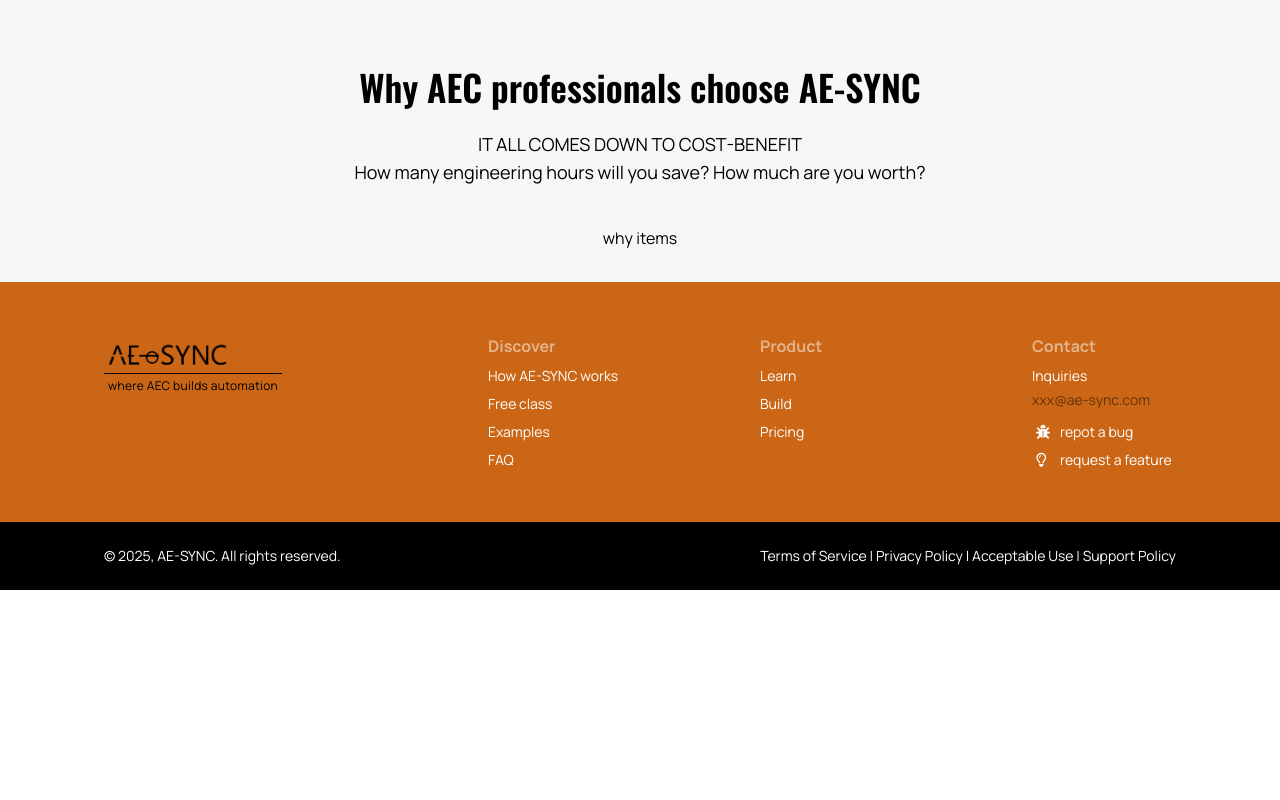
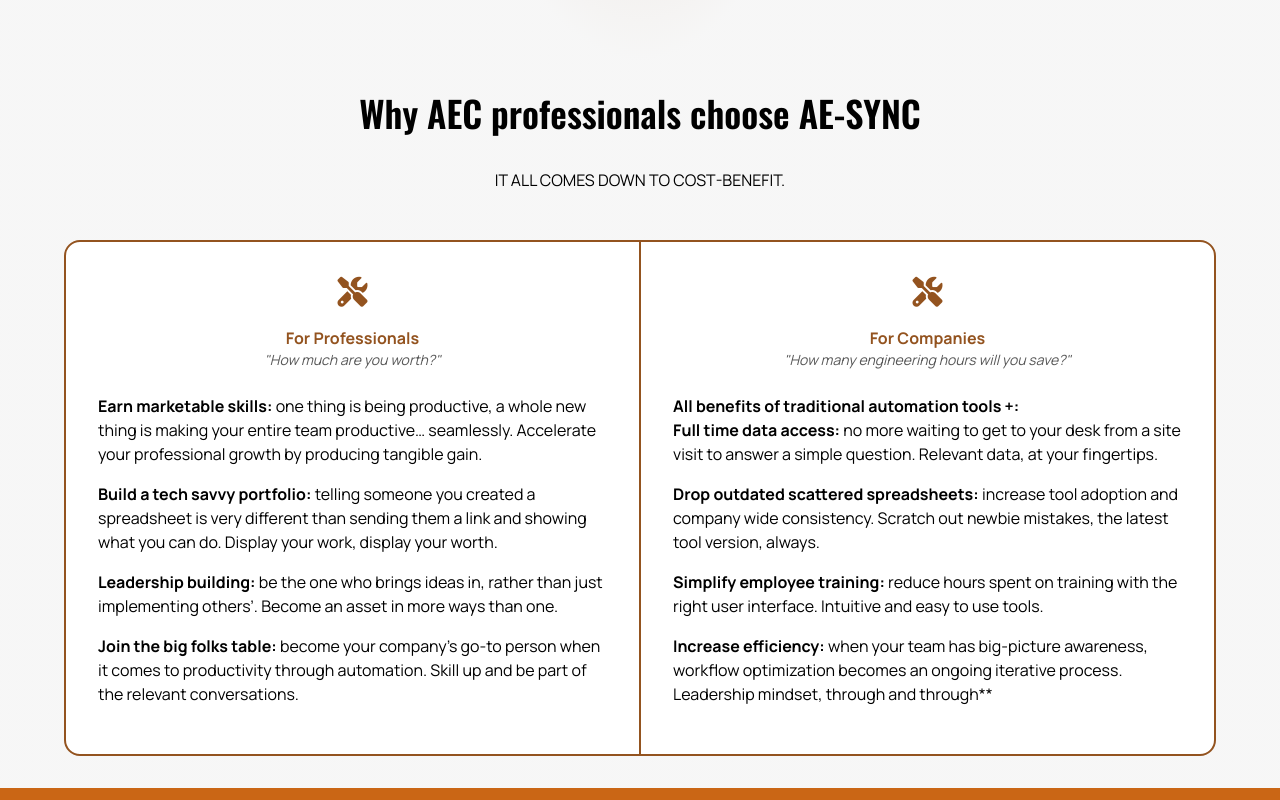
Before and after one commit to pat-aguiar/AE-SYNC, a React (Vite) app: page / in a window 1280 px wide. Shown: the part 2440-3240 px from the top of the page. Before the commit the page ends 3030 px from the top, so only its background shows below. Built offline with nearby package versions, Linux system fonts and the light colour scheme.

Commit message:
included WhySection and initial layout

```diff
--- /dev/null
+++ b/public/whyCompanies.jsx
@@ -0,0 +1,25 @@
+const whyCompanies = [
+
+  {
+    title: "Full time data access:",
+    description:
+      "no more waiting to get to your desk from a site visit to answer a simple question. Relevant data, at your fingertips.",
+  },
+  {
+    title: "Drop outdated scattered spreadsheets:",
+    description:
+      "increase tool adoption and company wide consistency. Scratch out newbie mistakes, the latest tool version, always.",
+  },
+  {
+    title: "Simplify employee training:",
+    description:
+      "reduce hours spent on training with the right user interface. Intuitive and easy to use tools.",
+  },
+  {
+    title: "Increase efficiency:",
+    description:
+      "when your team has big-picture awareness, workflow optimization becomes an ongoing iterative process. Leadership mindset, through and through**",
+  },
+];
+
+export default whyCompanies;
--- /dev/null
+++ b/public/whyProfessionals.jsx
@@ -0,0 +1,24 @@
+const whyProfessionals = [
+  {
+    title: "Earn marketable skills:",
+    description:
+      "one thing is being productive, a whole new thing is making your entire team productive… seamlessly. Accelerate your professional growth by producing tangible gain.",
+  },
+  {
+    title: "Build a tech savvy portfolio:",
+    description:
+      "telling someone you created a spreadsheet is very different than sending them a link and showing what you can do. Display your work, display your worth.",
+  },
+  {
+    title: "Leadership building:",
+    description:
+      "be the one who brings ideas in, rather than just implementing others’. Become an asset in more ways than one.",
+  },
+  {
+    title: "Join the big folks table:",
+    description:
+      "become your company’s go-to person when it comes to productivity through automation. Skill up and be part of the relevant conversations.",
+  },
+];
+
+export default whyProfessionals;
--- a/src/pages/LandingPage/ExampleCarousel/index.jsx
+++ b/src/pages/LandingPage/ExampleCarousel/index.jsx
@@ -45,11 +45,11 @@
           <i className="fa-solid fa-chevron-circle-right text-xl md:text-3xl text-brand-orange-dark hover:text-brand-orange rounded-full" />{" "}
         </button>
       </div>
-      <div className="italic mt-6 text-brand-gray text-xs md:text-sm">
+      <div className="flex flex-wrap italic items-center justify-center text-brand-gray text-xs md:text-sm">
         “Keep your mindset on growth.”
         <Link
           to="/sign-in"
-          className="bg-brand-orange-light border border-brand-orange font-semibold hover:bg-white ml-6 text-white hover:text-brand-blue px-6 py-2 relative rounded-full"
+          className="bg-brand-orange-light border border-brand-orange font-semibold hover:bg-white m-4 text-white hover:text-brand-blue px-6 py-2 relative rounded-full"
         >
           Get Started
           <span class="absolute -z-10 top-0 right-5 h-full w-2/3 animate-ping rounded-full bg-brand-blue opacity-75 " />
--- /dev/null
+++ b/src/pages/LandingPage/WhySection/WhyItem.jsx
@@ -0,0 +1,13 @@
+const WhyItem = (props) => {
+  const { item } = props;
+
+  return (
+    <div className="font-manrope text-black text-sm md:text-base mb-4 w-full">
+      <span className="font-bold">{item.title}</span>
+      {" "}
+      <span>{item.description}</span>
+    </div>
+  );
+};
+
+export default WhyItem;
--- a/src/pages/LandingPage/WhySection/index.jsx
+++ b/src/pages/LandingPage/WhySection/index.jsx
@@ -1,14 +1,56 @@
+import whyProfessionals from "../../../../public/whyProfessionals";
+import whyCompanies from "../../../../public/whyCompanies";
+import WhyItem from "./WhyItem";
+
 const WhySection = () => {
+  const whyProfessionalsList = whyProfessionals.map((item, idx) => (
+    <WhyItem item={item} key={idx} />
+  ));
+
+  const whyCompaniesList = whyCompanies.map((item, idx) => (
+    <WhyItem item={item} key={idx} />
+  ));
+
   return (
     <div className="flex flex-col items-center p-8">
-      <div className="font-oswald text-center text-black text-2xl md:text-4xl md:leading-[1.5] mb-4 font-semibold">
+      <div className="font-oswald font-semibold mb-7 text-center text-black text-2xl md:text-4xl md:leading-[1.5] ">
         Why AEC professionals choose AE-SYNC
       </div>
-      <div className="text-black text-center text-sm md:text-lg font-manrope mb-10">
-        IT ALL COMES DOWN TO COST-BENEFIT <br />
-        How many engineering hours will you save? How much are you worth?
+      <div className="text-black text-center text-sm md:text-base max-w-2xl mb-12">
+        IT ALL COMES DOWN TO COST-BENEFIT.
       </div>
-      <div className="max-w-5xl">why items</div>
+      <div className="bg-white  border-2 border-brand-orange-dark flex items-top rounded-2xl max-w-6xl">
+        <div className="border-r border-brand-orange-dark flex flex-col items-center p-8 text-brand-orange-dark w-1/2">
+          <i className="fa-solid fa-screwdriver-wrench text-3xl" />
+          <span className="font-bold mt-4 text-sm md:text-base">
+            For Professionals
+          </span>
+          <span className="italic mb-6 text-brand-gray text-xs md:text-sm">
+            "How much are you worth?"
+          </span>
+          {whyProfessionalsList}
+        </div>
+
+        <div className="border-l border-brand-orange-dark flex flex-col items-center p-8 text-brand-orange-dark w-1/2">
+          <i className="fa-solid fa-screwdriver-wrench text-3xl" />
+          <span className="font-bold mt-4 text-sm md:text-base">
+            For Companies
+          </span>
+          <span className="italic mb-6 text-brand-gray text-xs md:text-sm">
+            "How many engineering hours will you save?"
+          </span>
+          <span className="font-bold text-black w-full">
+            All benefits of traditional automation tools +:
+          </span>
+          {whyCompaniesList}
+        </div>
+
+        {/* <div className="flex flex-col font-bold h-full items-center justify-center m-4 p-4 text-brand-orange-dark">
+          <i className="fa-solid fa-screwdriver-wrench m-2 text-3xl" />
+          <span>For professionals</span>
+        </div>
+        <div className="">{whyProfessionalsList}</div> */}
+      </div>
     </div>
   );
 };
```
